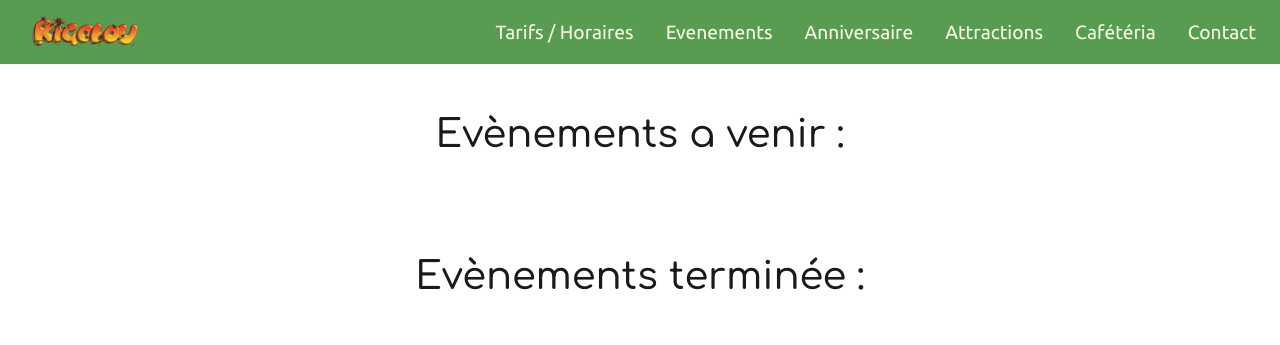
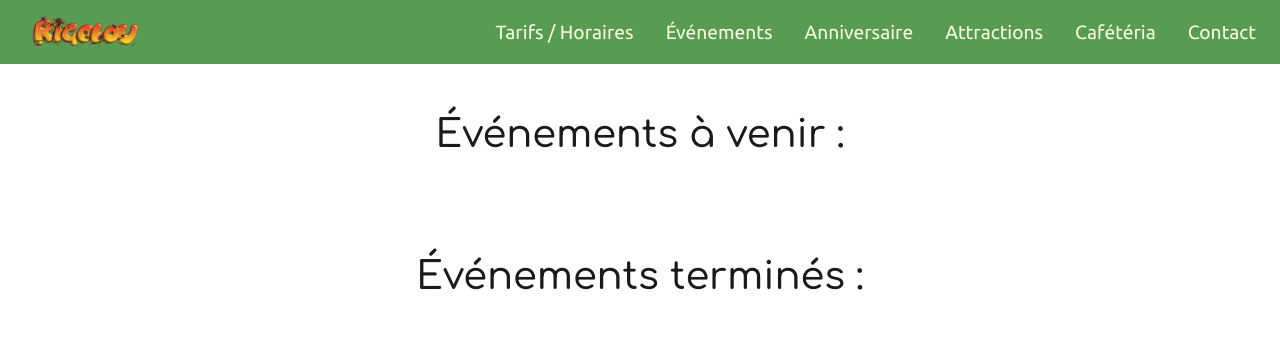
Before and after one commit to WildCodeSchool/2022-03-php-orleans-project-rigolou, a PHP site: template src/View/Events/index.html.twig in a window 1280 px wide. Shown: the top 345 px of the page. Run offline with PHP 8.4, Linux system fonts and the light colour scheme; the template is opened without the code that fills it, so the values that code supplies are empty; some libraries are stand-ins or nearby versions; some web fonts are replaced.

Commit message:
Fix some spelling mistakes

```diff
--- a/src/View/Components/_navbar.html.twig
+++ b/src/View/Components/_navbar.html.twig
@@ -8,7 +8,7 @@
 			</a>
 		<div class="navbar-nav">
 			<a class="nav-item nav-link text-light pe-lg-4 align-self-center" href="/#tarifs">Tarifs / Horaires</a>
-			<a class="nav-item nav-link text-light pe-lg-4 align-self-center" href="/evenements">Evenements</a>
+			<a class="nav-item nav-link text-light pe-lg-4 align-self-center" href="/evenements">Événements</a>
 			<a class="nav-item nav-link text-light pe-lg-4 align-self-center" href="/anniversaire">Anniversaire</a>
 			<a class="nav-item nav-link text-light pe-lg-4 align-self-center" href="/attractions">Attractions</a>
 			<a class="nav-item nav-link text-light pe-lg-4 align-self-center" href="/cafeteria">Cafétéria</a>
--- a/src/View/Events/index.html.twig
+++ b/src/View/Events/index.html.twig
@@ -4,17 +4,17 @@
 
 {% block title %}
 	{{ parent() }}
-	- Evènements
+	- Événements
 {% endblock %}
 
 
 {% block content %}
 
-	<h2 class="text-center m-5">Evènements a venir :</h2>
+	<h2 class="text-center m-5">Événements à venir :</h2>
 
 	{% include 'Events/_eventCards.html.twig' with {'events': upcomingEvents } %}
 
-	<h2 class="text-center m-5">Evènements terminée :</h2>
+	<h2 class="text-center m-5">Événements terminés :</h2>
 
 	{% include 'Events/_eventCards.html.twig' with {'events': pastEvents } %}
 
```
Also changed, not shown: src/View/Contact/index.html.twig (+6 -6 lines).
